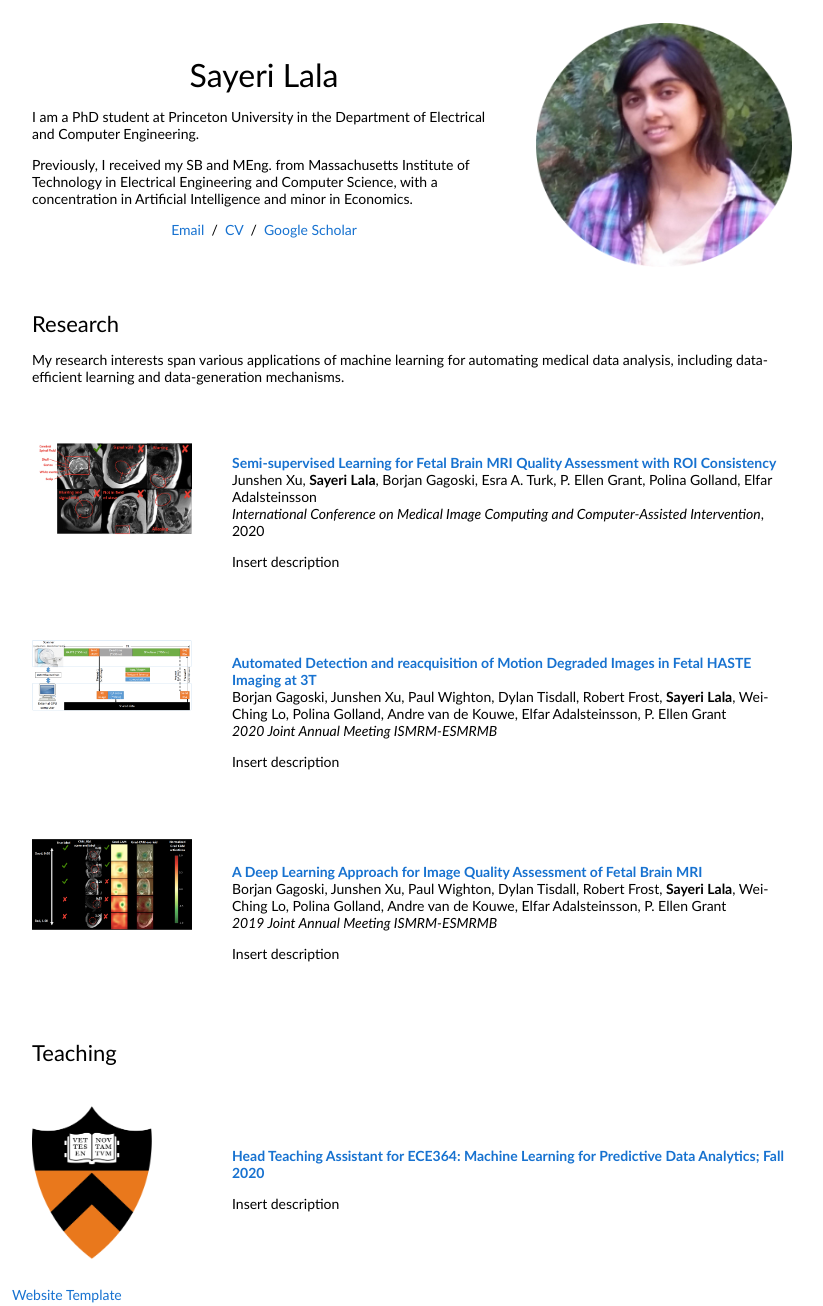
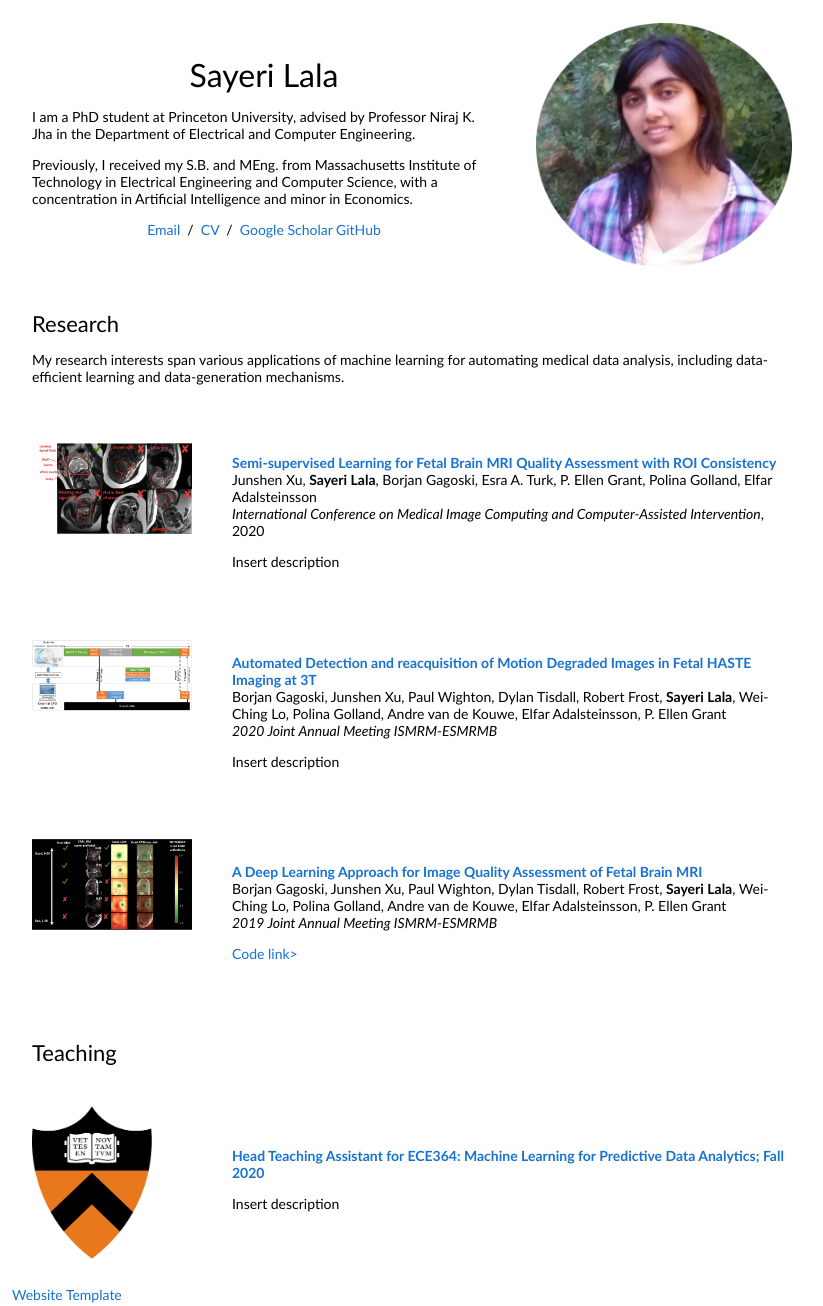
Before and after one commit to slala2121/slala2121.github.io, a plain HTML site: page index.html in a window 1280 px wide. Shown: the part 5-1311 px from the top of the page, without its empty margins (228-1051 px from the left). Drawn offline with Linux system fonts and the light colour scheme.

Commit message:
github updates

```diff
--- a/index.html
+++ b/index.html
@@ -20,16 +20,17 @@
               <p style="text-align:center">
                 <name>Sayeri Lala</name>
               </p>
-              <p>I am a PhD student at Princeton University in the Department of Electrical and Computer Engineering.
+              <p>I am a PhD student at Princeton University, advised by Professor Niraj K. Jha in the Department of Electrical and Computer Engineering.
               </p>
-              Previously, I received my SB and MEng. from Massachusetts Institute of Technology in Electrical Engineering and Computer Science, with a concentration in Artificial Intelligence and minor in Economics.
+              Previously, I received my S.B. and MEng. from Massachusetts Institute of Technology in Electrical Engineering and Computer Science, with a concentration in Artificial Intelligence and minor in Economics.
               <p>
 
               </p>
               <p style="text-align:center">
-                <a href="mailto:slala21021@gmail.com">Email</a> &nbsp/&nbsp
+                <a href="mailto:slala@princeton.edu.com">Email</a> &nbsp/&nbsp
                 <a href="data/LalaSayeri-cv.pdf">CV</a> &nbsp/&nbsp
                 <a href="https://scholar.google.com/citations?user=Jasm-NUAAAAJ&hl=en&oi=ao">Google Scholar</a>
+                <a href="https://github.com/slala2121">GitHub</a>
                 <!--<a href="https://github.com/jonbarron/">Github</a>-->
               </p>
             </td>
@@ -135,7 +136,7 @@
               <em>2019 Joint Annual Meeting ISMRM-ESMRMB</em>
               <br>
               <p></p>
-              <p>Insert description</p>
+              <p><a href="https://github.com/slala2121/fetal_brain_mri_quality_assessment">Code link></a></p>
             </td>
         </tr>
 
```
